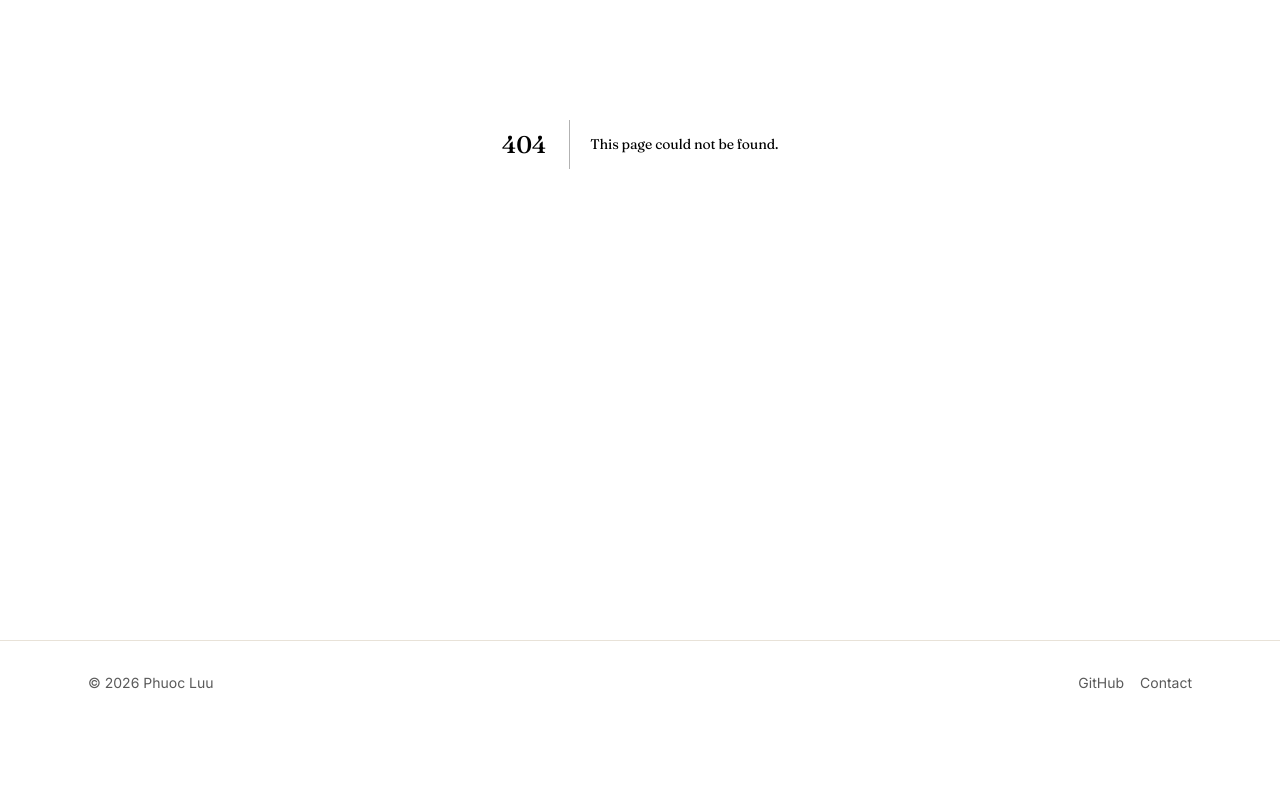
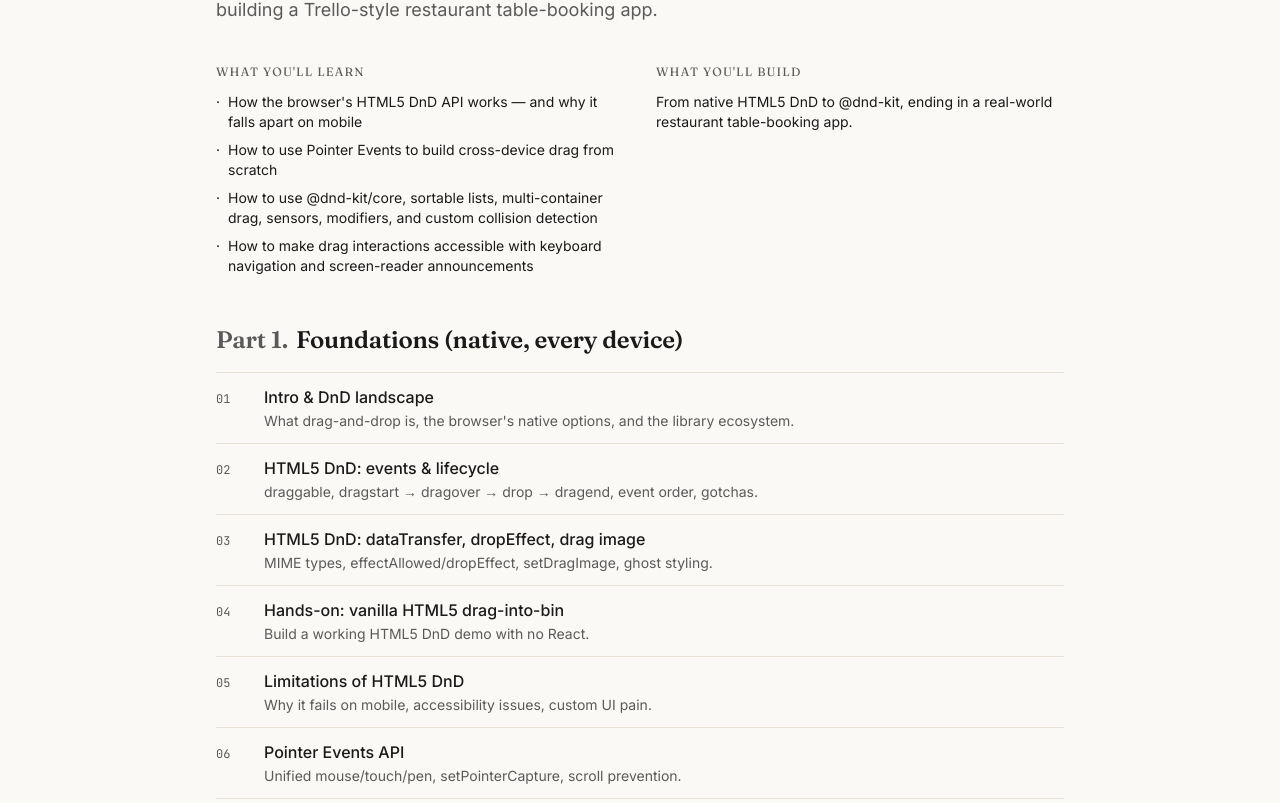
Before and after one commit to lamzuong/IT-courses, a Next.js app: page /courses/drag-drop-react in a window 1280 px wide. Before the commit this address had no page. Shown: the part 317-1120 px from the top of the page. Before the commit the page ends 1042 px from the top, so only its background shows below. Built offline with nearby package versions, Linux system fonts and the light colour scheme.

Commit message:
feat(course): course detail page with parts + lessons + project card

```diff
--- /dev/null
+++ b/app/courses/[course]/page.tsx
@@ -0,0 +1,92 @@
+import { notFound } from 'next/navigation';
+import Link from 'next/link';
+import type { Metadata } from 'next';
+import { getAllCourses, getCourse } from '@/lib/courses';
+
+export async function generateStaticParams() {
+  return getAllCourses().map((c) => ({ course: c.slug }));
+}
+
+export async function generateMetadata(
+  { params }: { params: Promise<{ course: string }> }
+): Promise<Metadata> {
+  const { course: slug } = await params;
+  const course = getCourse(slug);
+  if (!course) return {};
+  return {
+    title: course.title,
+    description: course.summary,
+    openGraph: { title: course.title, description: course.summary, type: 'website' },
+  };
+}
+
+export default async function CoursePage({ params }: { params: Promise<{ course: string }> }) {
+  const { course: slug } = await params;
+  const course = getCourse(slug);
+  if (!course) notFound();
+
+  // The project card heading already shows the project title, so strip a
+  // leading "<title> —" prefix from whatYoullBuild for the card's description.
+  const projectBlurb = course.whatYoullBuild.includes('—')
+    ? course.whatYoullBuild.split('—').slice(1).join('—').trim()
+    : course.whatYoullBuild;
+
+  return (
+    <main id="main-content" className="mx-auto max-w-4xl px-6 py-16">
+      <header className="mb-12">
+        <p className="text-xs uppercase tracking-widest text-[color:var(--color-text-soft)] mb-3">Course</p>
+        <h1 className="font-serif text-4xl md:text-5xl font-bold tracking-tight leading-tight">{course.title}</h1>
+        <p className="mt-4 text-lg text-[color:var(--color-text-soft)]">{course.longDescription}</p>
+
+        <div className="mt-10 grid md:grid-cols-2 gap-8">
+          <div>
+            <h2 className="text-xs uppercase tracking-widest text-[color:var(--color-text-soft)] mb-3">What you&apos;ll learn</h2>
+            <ul className="space-y-2 text-sm">
+              {course.whatYoullLearn.map((b) => <li key={b} className="flex gap-2"><span aria-hidden>·</span><span>{b}</span></li>)}
+            </ul>
+          </div>
+          <div>
+            <h2 className="text-xs uppercase tracking-widest text-[color:var(--color-text-soft)] mb-3">What you&apos;ll build</h2>
+            <p className="text-sm">{course.summary}</p>
+          </div>
+        </div>
+      </header>
+
+      <section>
+        {course.parts.map((part, partIdx) => (
+          <div key={part.title} className="mb-10">
+            <h2 className="font-serif text-2xl font-semibold mb-4">
+              <span className="text-[color:var(--color-text-soft)] mr-2">Part {partIdx + 1}.</span>
+              {part.title}
+            </h2>
+            <ol className="border-t border-[color:var(--color-border)]">
+              {part.lessons.map((lesson, idx) => (
+                <li key={lesson.slug} className="border-b border-[color:var(--color-border)]">
+                  <Link
+                    href={`/courses/${course.slug}/lessons/${lesson.slug}`}
+                    className="flex items-baseline gap-4 py-3 hover:bg-[color:var(--color-bg-soft)] px-2 -mx-2 rounded"
+                  >
+                    <span className="font-mono text-xs text-[color:var(--color-text-soft)] w-8 shrink-0">{String(idx + 1).padStart(2, '0')}</span>
+                    <span className="flex-1">
+                      <span className="block font-medium">{lesson.title}</span>
+                      {lesson.summary && <span className="block text-sm text-[color:var(--color-text-soft)] mt-0.5">{lesson.summary}</span>}
+                    </span>
+                  </Link>
+                </li>
+              ))}
+            </ol>
+          </div>
+        ))}
+
+        <Link
+          href={`/courses/${course.slug}/project`}
+          className="block rounded-md border border-[color:var(--color-border)] bg-[color:var(--color-bg-soft)] p-6 hover:border-black/30 transition"
+        >
+          <p className="text-xs uppercase tracking-widest text-[color:var(--color-text-soft)] mb-2">Final project</p>
+          <h2 className="font-serif text-2xl font-semibold">{course.project.title}</h2>
+          <p className="mt-2 text-sm text-[color:var(--color-text-soft)]">{projectBlurb}</p>
+        </Link>
+      </section>
+    </main>
+  );
+}
```
Also changed, not shown: 1 other file (tests, documents, lock files or other folders).
